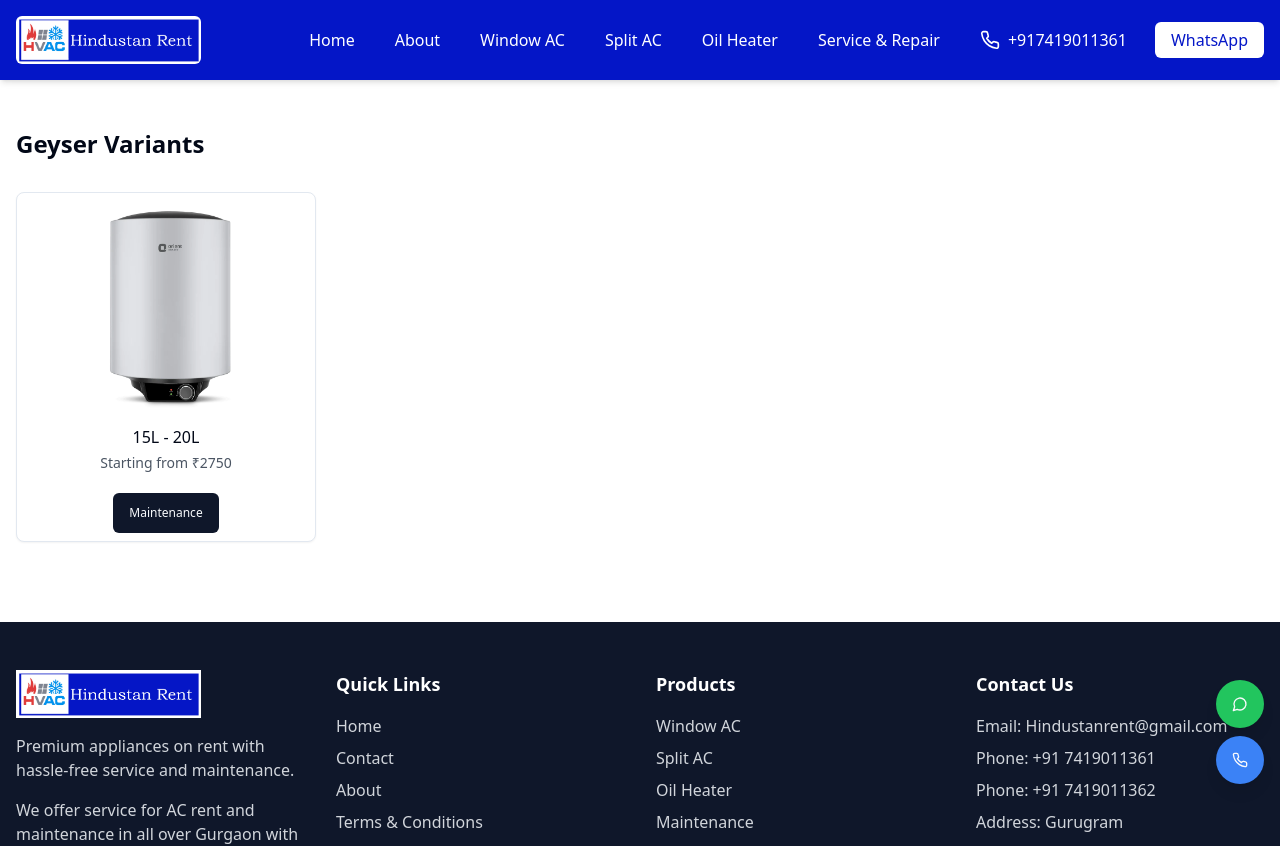
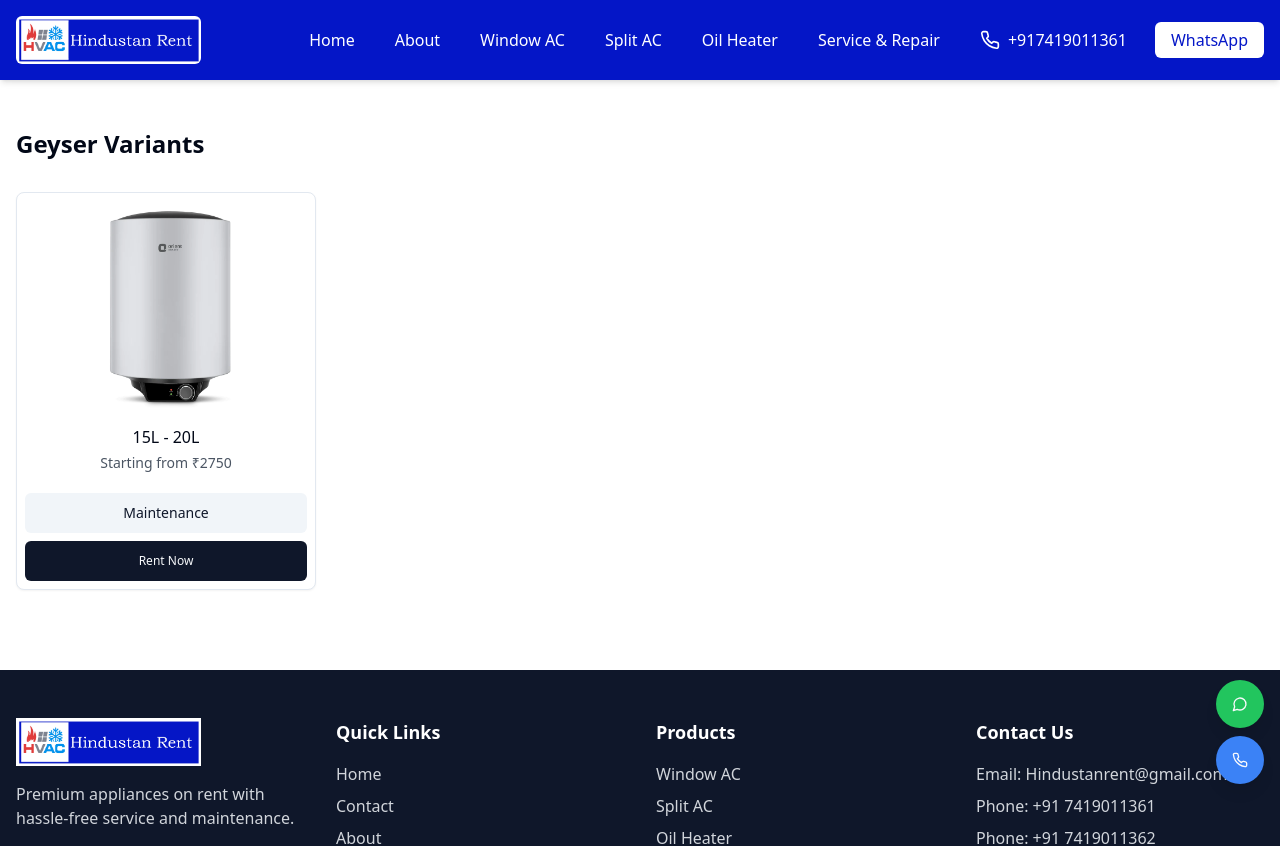
Before and after one commit to CodingBlow/shopzoomer, a React (Vite) app: page /product/geyser/variants in a window 1280 px wide. Shown: the top 846 px of the page. Built offline with nearby package versions, Linux system fonts and the light colour scheme.

Commit message:
Fix product display logic
Corrected the display logic for products on the homepage to show the appropriate buttons (Rent Now or Maintenance) based on the product type. Maintenance products now display variants and a maintenance button that opens a popup form.

```diff
--- a/src/components/Products.tsx
+++ b/src/components/Products.tsx
@@ -2,11 +2,8 @@
 import { Link } from "react-router-dom";
 import { products } from "@/data/products";
 import { Card, CardContent } from "@/components/ui/card";
-import { MaintenanceDialog } from "./MaintenanceDialog";
 
 export const Products = () => {
-  const maintenanceProducts = ["geyser", "washing-machine", "refrigerator"];
-
   return (
     <section className="py-11 container mx-auto px-4" id="products">
       <h2 className="text-3xl font-bold text-center mb-8">Our Products</h2>
@@ -22,15 +19,11 @@ export const Products = () => {
                 />
               </div>
               <h3 className="text-xl font-semibold mb-2 text-gray-800">{product.name}</h3>
-              {maintenanceProducts.includes(id) ? (
-                <MaintenanceDialog productName={product.name} />
-              ) : (
-                <Link to={`/product/${id}/variants`} className="block w-full">
-                  <button className="w-full bg-secondary text-secondary-foreground hover:bg-secondary/80 h-10 px-4 py-2 rounded-md">
-                    Rent Now
-                  </button>
-                </Link>
-              )}
+              <Link to={`/product/${id}/variants`} className="block w-full">
+                <button className="w-full bg-secondary text-secondary-foreground hover:bg-secondary/80 h-10 px-4 py-2 rounded-md">
+                  View Details
+                </button>
+              </Link>
             </CardContent>
           </Card>
         ))}
--- a/src/pages/ProductVariants.tsx
+++ b/src/pages/ProductVariants.tsx
@@ -1,11 +1,14 @@
+
 import { useParams, Link } from "react-router-dom";
 import { products } from "@/data/products";
 import { Card, CardContent, CardFooter } from "@/components/ui/card";
 import { Button } from "@/components/ui/button";
+import { MaintenanceDialog } from "@/components/MaintenanceDialog";
 
 export const ProductVariants = () => {
   const { id } = useParams<{ id: string }>();
   const product = products[id as keyof typeof products];
+  const maintenanceProducts = ["geyser", "washing-machine", "refrigerator"];
 
   if (!product) return <div>Product not found</div>;
 
@@ -18,7 +21,7 @@ export const ProductVariants = () => {
           const minPrice = Math.min(...prices.map(([_, price]) => Number(price)));
           return (
             <div key={variant} className="w-full md:w-1/3 lg:w-1/4 px-2 mb-4">
-              <Card className="hover:scale-105 transition-transform flex flex-col items-center justify-between">
+              <Card className="hover:scale-105 transition-transform flex flex-col items-center justify-between h-full">
                 <CardContent className="p-3 flex flex-col items-center">
                   <div className="w-full flex items-center justify-center h-52">
                     <img
@@ -32,20 +35,15 @@ export const ProductVariants = () => {
                     Starting from ₹{minPrice}
                   </p>
                 </CardContent>
-                <CardFooter className="p-2">
-                  {id === "geyser" ? (
-                    <Link to="/maintenance" className="w-full">
-                      <Button className="w-full text-xs py-1">
-                        Maintenance
-                      </Button>
-                    </Link>
-                  ) : (
-                    <Link to={`/product/${id}/buy?variant=${variant}`} className="w-full">
-                      <Button className="w-full text-xs py-1">
-                        Rent Now
-                      </Button>
-                    </Link>
+                <CardFooter className="p-2 w-full flex flex-col gap-2">
+                  {maintenanceProducts.includes(id as string) && (
+                    <MaintenanceDialog productName={product.name} />
                   )}
+                  <Link to={`/product/${id}/buy?variant=${variant}`} className="w-full">
+                    <Button className="w-full text-xs py-1">
+                      Rent Now
+                    </Button>
+                  </Link>
                 </CardFooter>
               </Card>
             </div>
```
